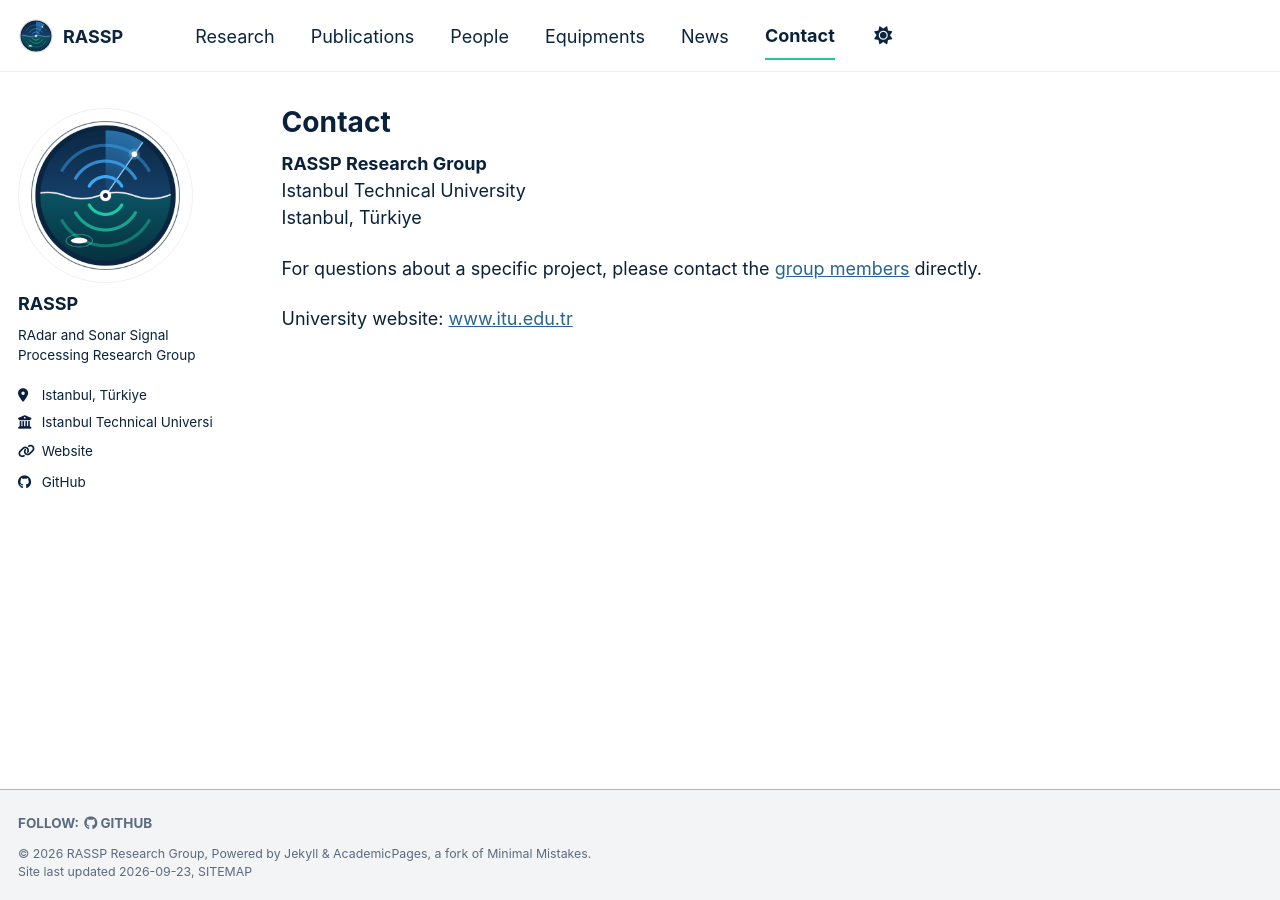
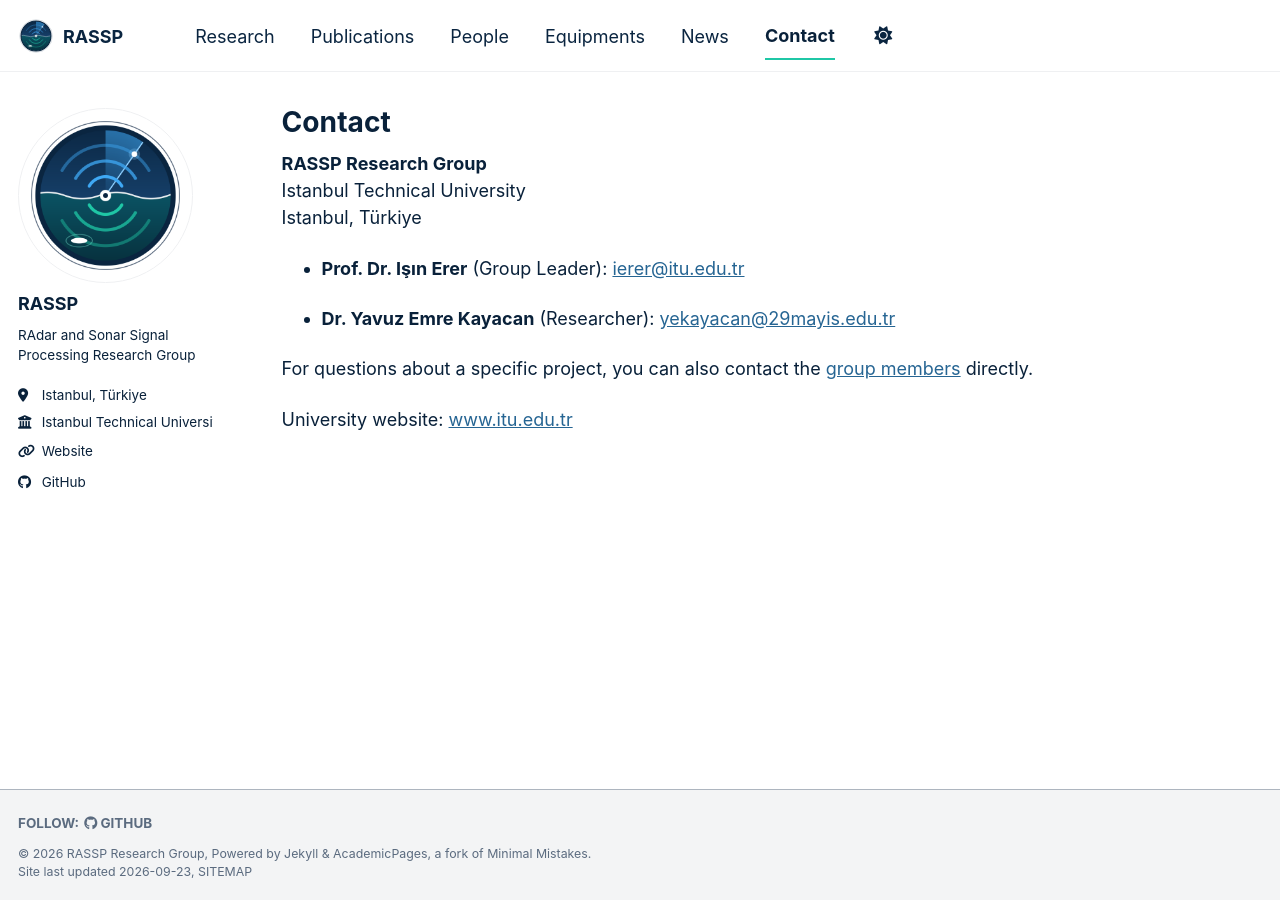
Before and after one commit to rasspitu/rasspitu.github.io, a Jekyll site: the page built from _pages/contact.md, in a window 1280 px wide. Built offline with Jekyll 4.4.1, drawn with Linux system fonts in a browser that asks for light colours.

Commit message:
Add emails, Scholar and ORCID of the researchers; list emails on Contact
Co-Authored-By: Claude Opus 5.5 <noreply@anthropic.com>

```diff
--- a/_pages/contact.md
+++ b/_pages/contact.md
@@ -15,6 +15,10 @@ Istanbul, Türkiye
 Email: [{{ site.author.email }}](mailto:{{ site.author.email }})
 {% endif %}
 
-For questions about a specific project, please contact the [group members]({{ '/people/' | relative_url }}) directly.
+{% for p in site.data.people %}{% if p.role == "pi" or p.role == "faculty" %}{% if p.email %}
+- **{{ p.name }}** ({{ p.title }}): [{{ p.email }}](mailto:{{ p.email }})
+{% endif %}{% endif %}{% endfor %}
+
+For questions about a specific project, you can also contact the [group members]({{ '/people/' | relative_url }}) directly.
 
 University website: [www.itu.edu.tr](https://www.itu.edu.tr)
```
Also changed, not shown: _data/people.yml (+7 -7 lines).
